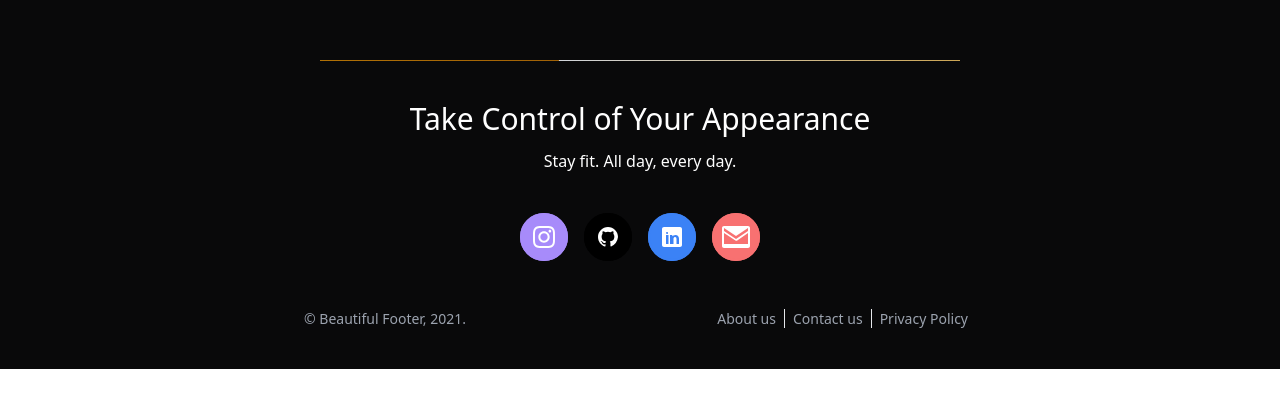
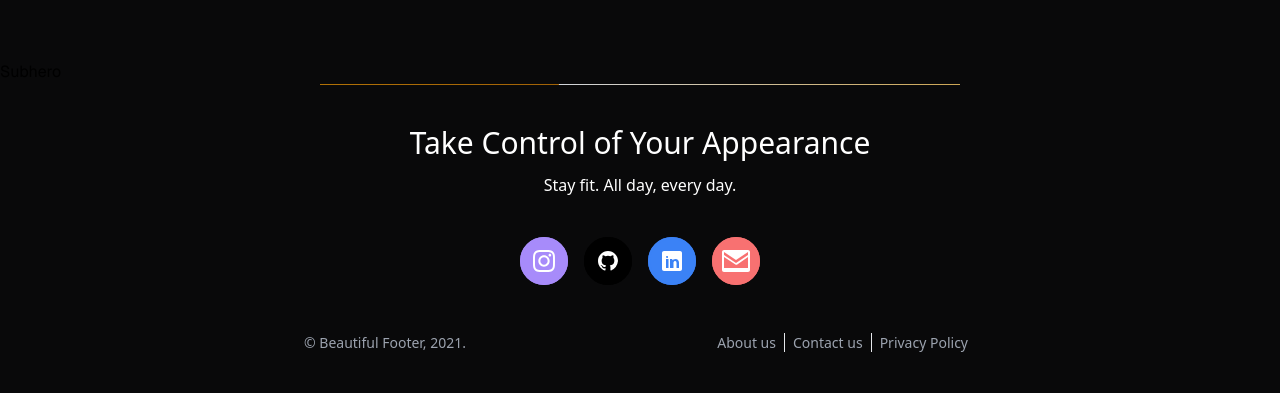
Before and after one commit to lucasjolibois54/byob-ebook, a Next.js app: page / in a window 1280 px wide. Shown: the part 1300-1693 px from the top of the page. Before the commit the page ends 1669 px from the top, so only its background shows below. Built offline with nearby package versions, Linux system fonts and the light colour scheme.

Commit message:
feat: subhero

```diff
--- a/app/(pages)/page.tsx
+++ b/app/(pages)/page.tsx
@@ -1,9 +1,11 @@
 import Hero from "../components/Home/hero/hero";
+import Subhero from "../components/Home/subhero/Subhero";
 
 export default function Home() {
   return (
     <div className=" bg-[#09090A] min-h-screen font-[family-name:var(--font-geist-sans)]">
       <Hero />
+      <Subhero />
     </div>
   );
 }
--- /dev/null
+++ b/app/components/Home/subhero/Subhero.tsx
@@ -0,0 +1,7 @@
+import React from 'react'
+
+export default function Subhero() {
+  return (
+    <div>Subhero</div>
+  )
+}
```
